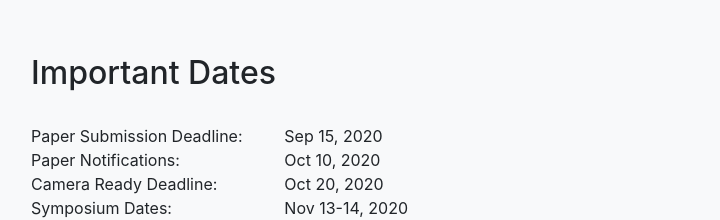
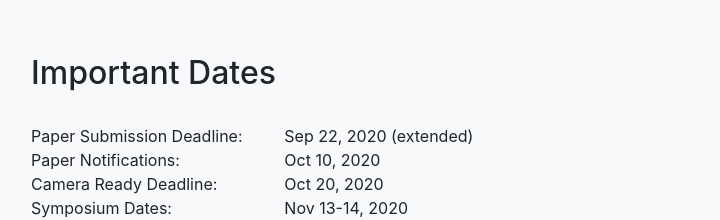
Before and after one commit to ai-for-socialgood/ai-for-socialgood.github.io, a plain HTML site: page index.html in a window 1280 px wide. Shown: the part 2723-2943 px from the top of the page, without its empty margins (244-964 px from the left). Drawn offline with Linux system fonts and the light colour scheme.

Commit message:
deadline extension

```diff
--- a/index.html
+++ b/index.html
@@ -121,7 +121,7 @@
           <br/>
           <div class="row">
             <div class="col-sm-4">Paper Submission Deadline:</div>
-            <div class="col-sm-8">Sep 15, 2020</div>
+            <div class="col-sm-8">Sep 22, 2020 (extended)</div>
           </div>
           <div class="row">
             <div class="col-sm-4">Paper Notifications:</div>
```
